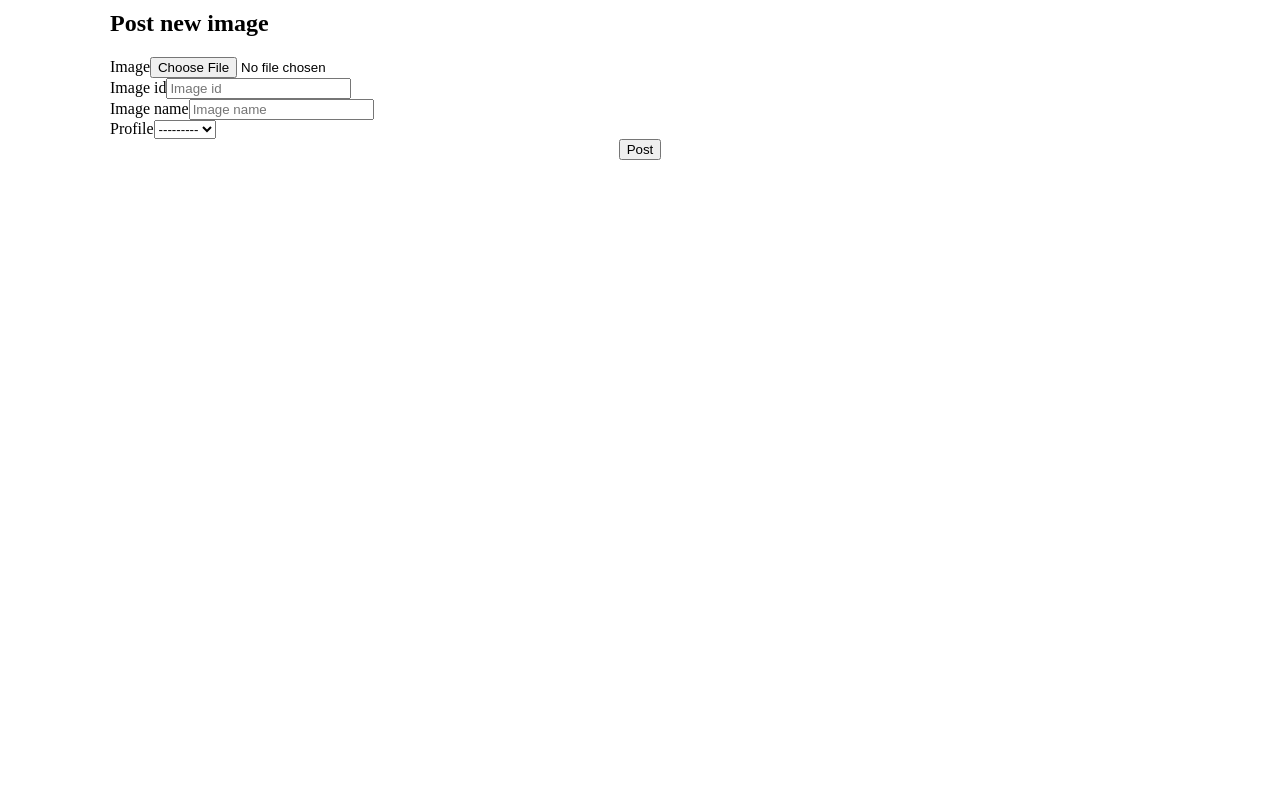
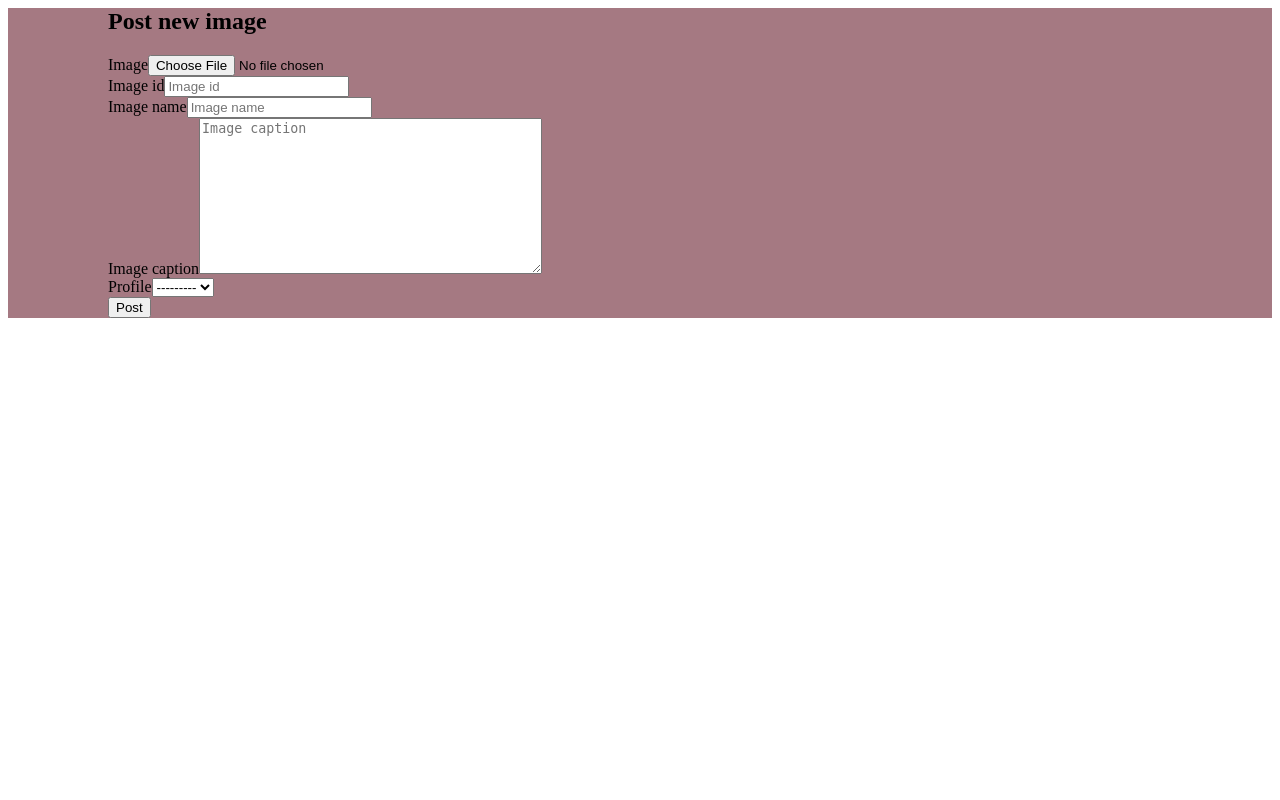
Before and after one commit to Kvria/Instagram, a Django app: page /post/new in a window 1280 px wide. Run offline with Django 3.2, Linux system fonts and the light colour scheme; some libraries are stand-ins or nearby versions.

Commit message:
add styles

```diff
--- a/instagram/gram/models.py
+++ b/instagram/gram/models.py
@@ -8,7 +8,7 @@ class Image(models.Model):
     image = models.ImageField(blank = True, null = True)
     image_id = models.IntegerField(primary_key = True)
     image_name = models.CharField(max_length = 50)
-    image_caption = models.TextField
+    image_caption = models.TextField(max_length = 500)
     profile = models.ForeignKey(User, on_delete=models.CASCADE)
     post_date = models.DateTimeField(auto_now_add=True)
     objects = models.Manager()
--- a/instagram/gram/templates/new_post.html
+++ b/instagram/gram/templates/new_post.html
@@ -9,24 +9,25 @@
   <meta name="viewport" content="width=device-width, initial-scale=1">
 
   {{form.media}}
-
+  {% load bootstrap3 %}
+  {% load staticfiles %}
 
 </head>
 
 <body>
-<div class="container">
+<div class="container"style ="background-color: #A57982;">
   <div class="row">
     <!-- Empty div -->
     <div class="col-md-4"></div>
     <div class="col-md-4">
       <div class="col-md-4 form-group" style="margin-right: 100px; margin-left: 100px;">
         <h2><b>Post new image</b></h2>
+        <form  action="{%url 'new_post'%}" method="POST" enctype="multipart/form-data"></form>
         {% bootstrap_form form%}
-        <form  action="{%url 'new_post'%}" method="POST" enctype="multipart/form-data">
-          {%csrf_token%}
+        {%csrf_token%}
+
         <input type="submit" class="btn btn-success btn-lg" value="Post">
-        </div>
-      </form>
+        </form>
     </div>
   </div>
 </div>
@@ -37,12 +38,7 @@
 
 </body>
 <style>
-body{
-  margin: 10px;
-}
-form{
-  text-align: center;
-}
+
 </style>
 
 </html>
```
